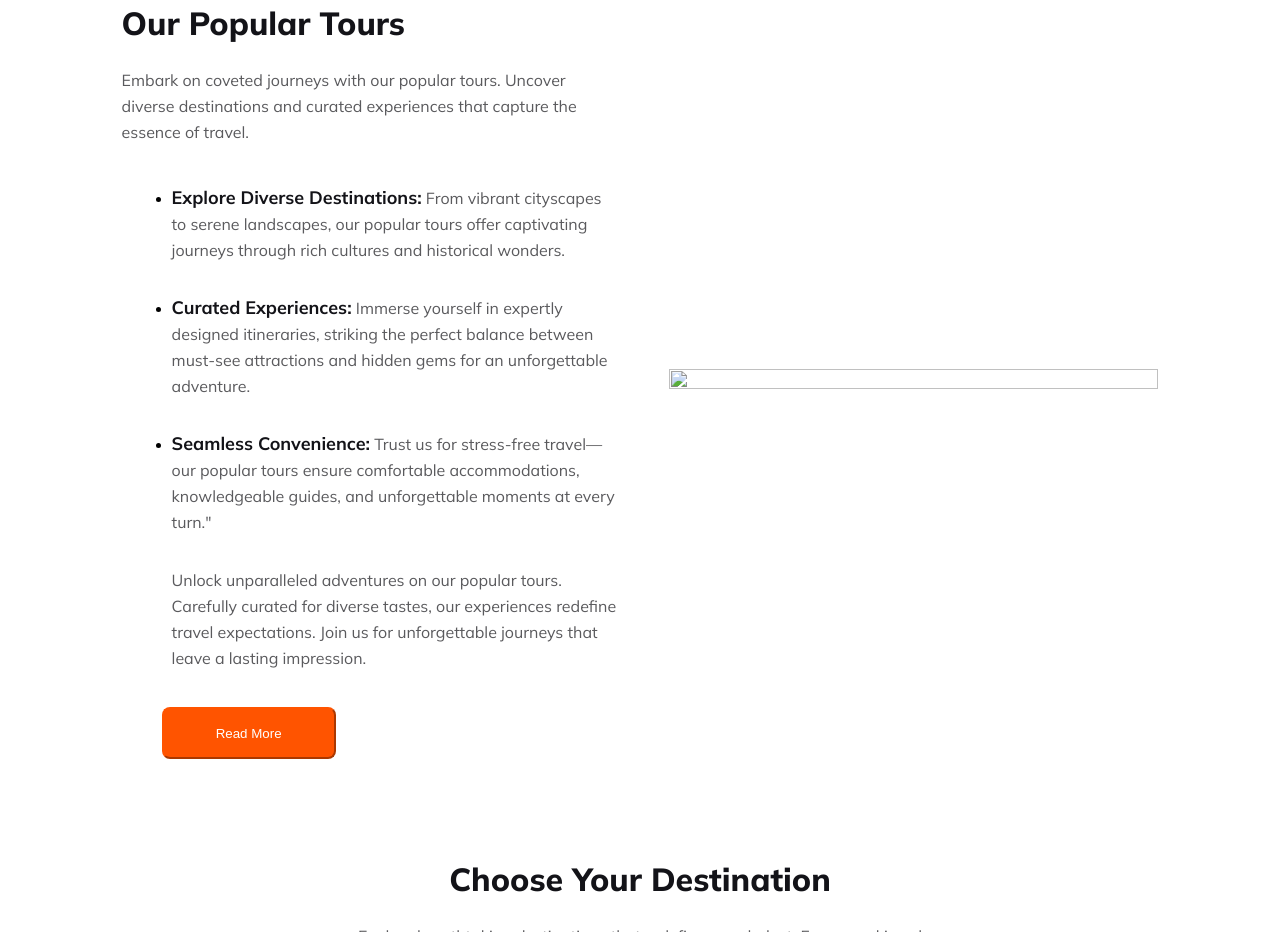
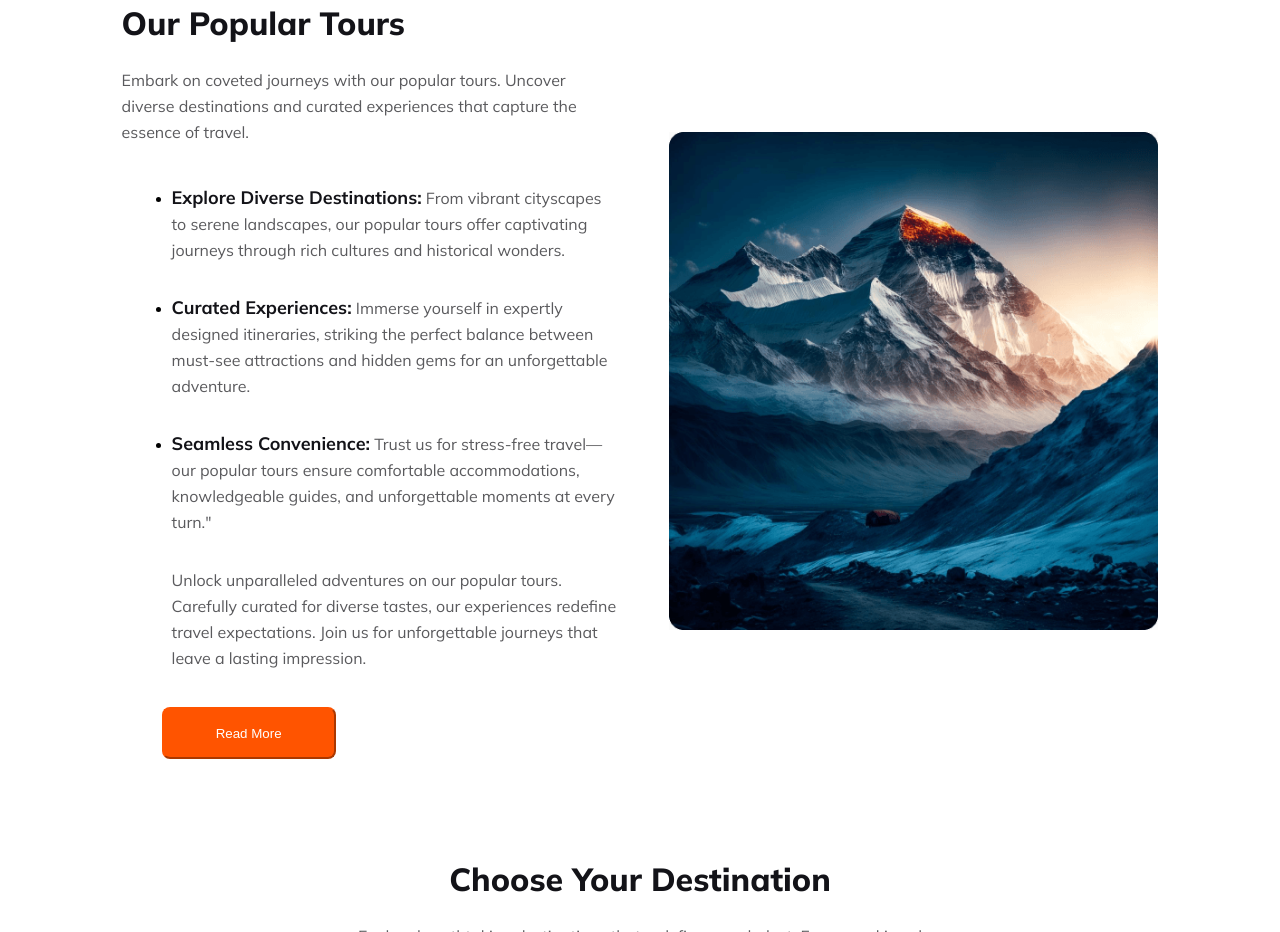
Before and after one commit to naazmunNaj/Travel-Mania, a plain HTML site: page index.html in a window 1280 px wide. Shown: the part 1060-1992 px from the top of the page. Drawn offline with Linux system fonts and the light colour scheme; the site is published under a folder, as on GitHub Pages, so addresses that start at the root find nothing.

Commit message:
correction done

```diff
--- a/index.html
+++ b/index.html
@@ -88,7 +88,7 @@
         <button class="button-orange">Read More</button>
         </div>
         <div class="popular-tours-img">
-        <img src="/images/popularTours.png" alt="">
+        <img src="./images/popularTours.png" alt="">
         </div>
 
          </div>
```
